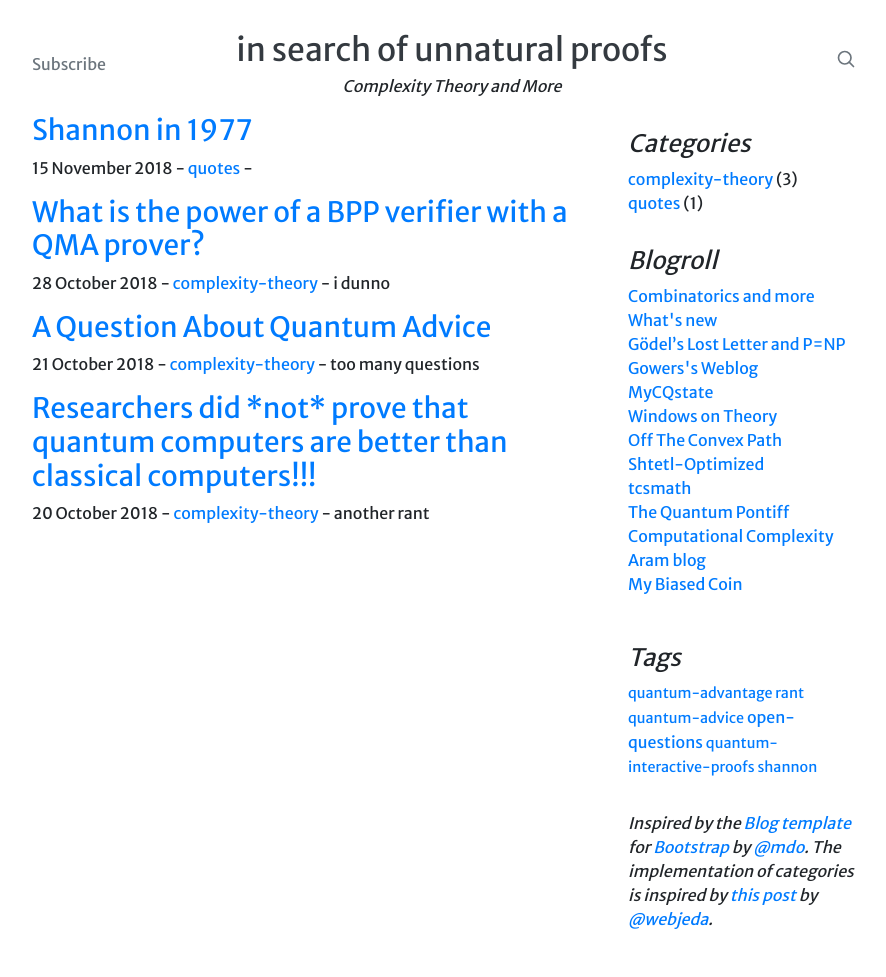
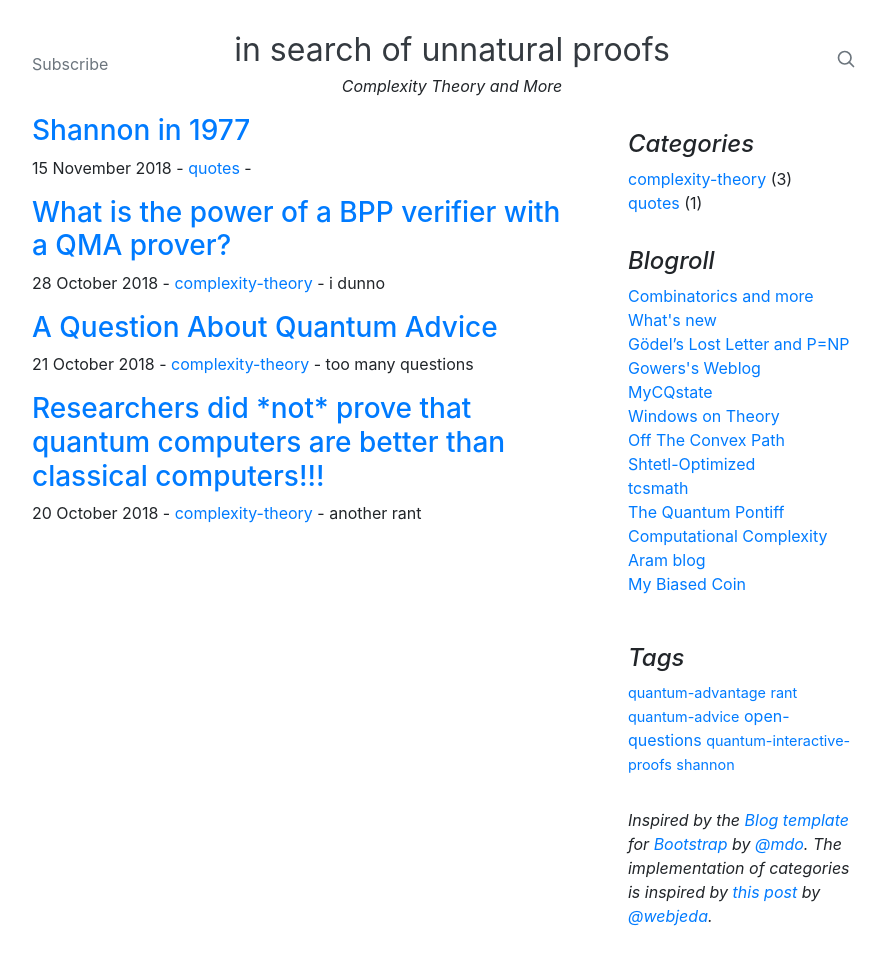
Before and after one commit to unnatural-proofs/unnatural-proofs.github.io, a Jekyll site: the page built from index.html, in a window 1280 px wide. Shown: the whole page, without its empty margins (188-1074 px from the left). Built offline with Jekyll 4.4.1, drawn with Linux system fonts in a browser that asks for light colours; nearby versions of some CDN libraries.

Commit message:
reverted font

```diff
--- a/_layouts/default.html
+++ b/_layouts/default.html
@@ -6,7 +6,6 @@
     <title>{{ page.title }}</title>
     <link rel="stylesheet" href="https://maxcdn.bootstrapcdn.com/bootstrap/4.0.0/css/bootstrap.min.css" integrity="sha384-Gn5384xqQ1aoWXA+058RXPxPg6fy4IWvTNh0E263XmFcJlSAwiGgFAW/dAiS6JXm" crossorigin="anonymous">
     <link href="https://stackpath.bootstrapcdn.com/font-awesome/4.7.0/css/font-awesome.min.css" rel="stylesheet" integrity="sha384-wvfXpqpZZVQGK6TAh5PVlGOfQNHSoD2xbE+QkPxCAFlNEevoEH3Sl0sibVcOQVnN" crossorigin="anonymous">
-    <link href="https://fonts.googleapis.com/css?family=Merriweather+Sans" rel="stylesheet">
     <link rel="stylesheet" href="/assets/css/styles.css">
     {% include mathjax.html %}
     <!-- google-site-verification -->
--- a/_sass/main.scss
+++ b/_sass/main.scss
@@ -4,7 +4,6 @@ body {
     max-width: 900px;
     padding: 30px;
     padding-top: 10px;
-    font-family: 'Merriweather Sans', sans-serif;
 }
 
 .blog-header-logo {
```
